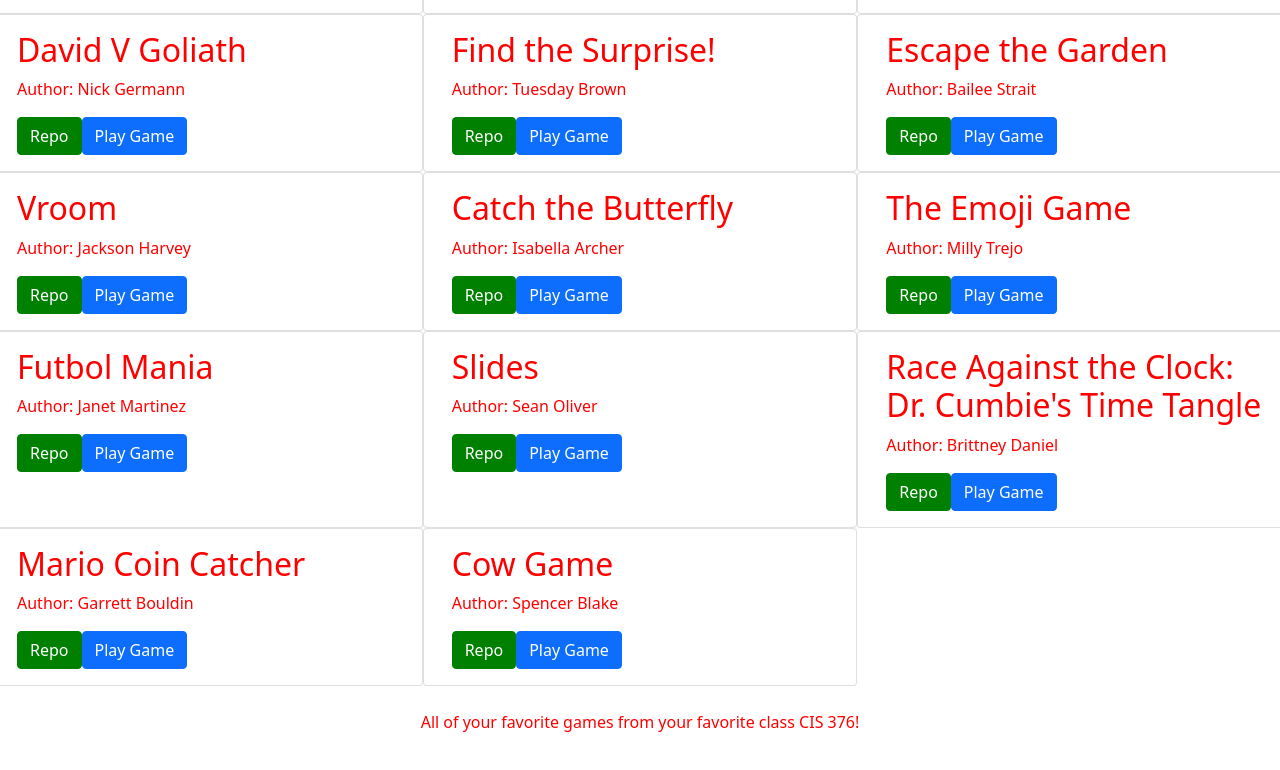
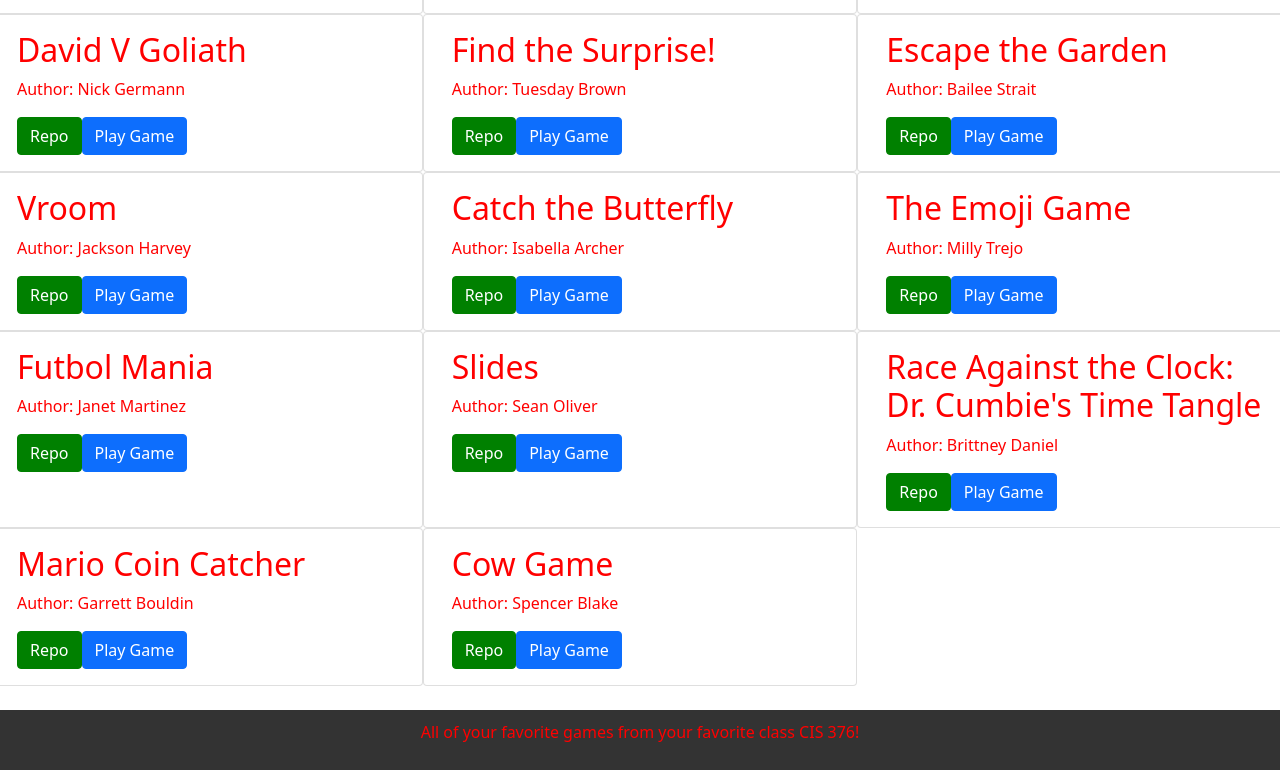
Before and after one commit to MLSMason6/gcenter-freddie, a plain HTML site: page index.html in a window 1280 px wide. Shown: the part 795-1565 px from the top of the page. Drawn offline with nearby package versions, Linux system fonts and the light colour scheme.

Commit message:
Update style.css
added styling to the footer

```diff
--- a/styles/style.css
+++ b/styles/style.css
@@ -15,3 +15,14 @@ p{
 h1 {
   color: red;
 }
+
+footer {
+  width: 100%;
+  text-align: center;
+  padding: 10px 0;
+  background-color: #333;
+  color: #fff;
+  position: relative;
+  bottom: 0;
+  left: 0;
+}
```
